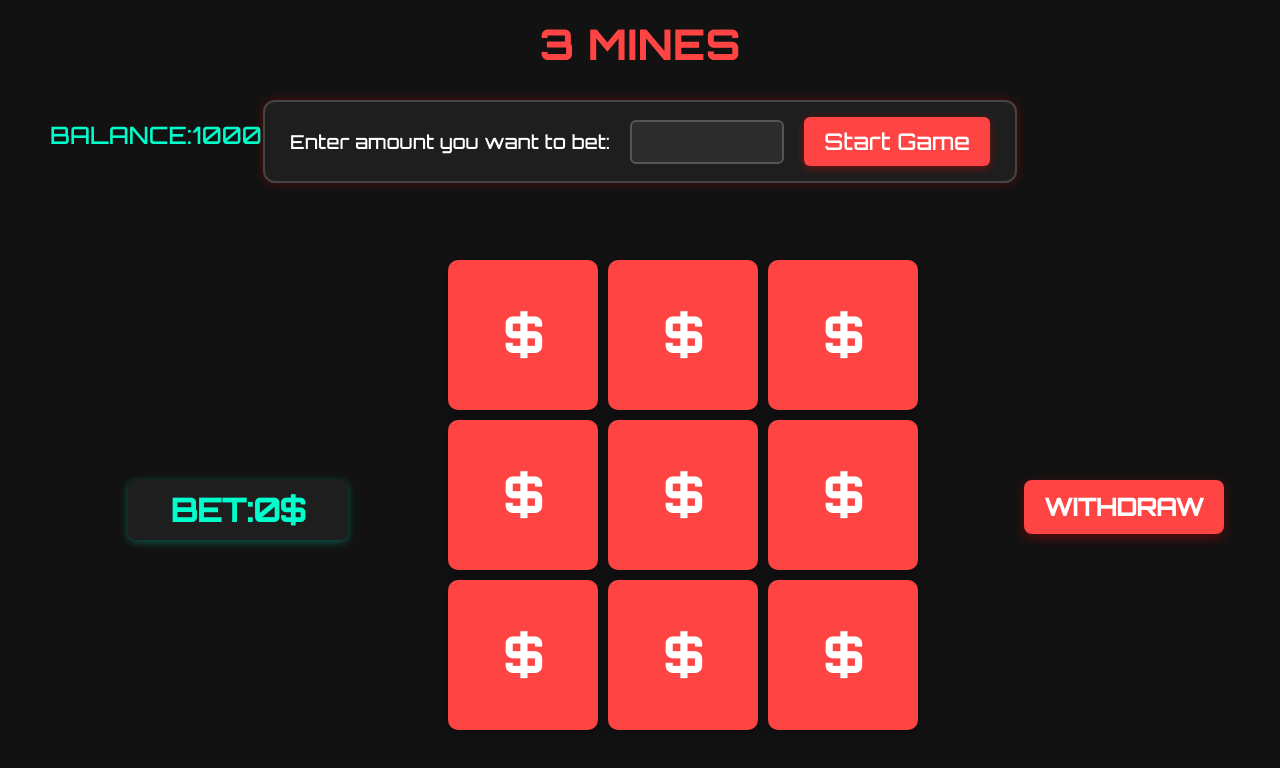
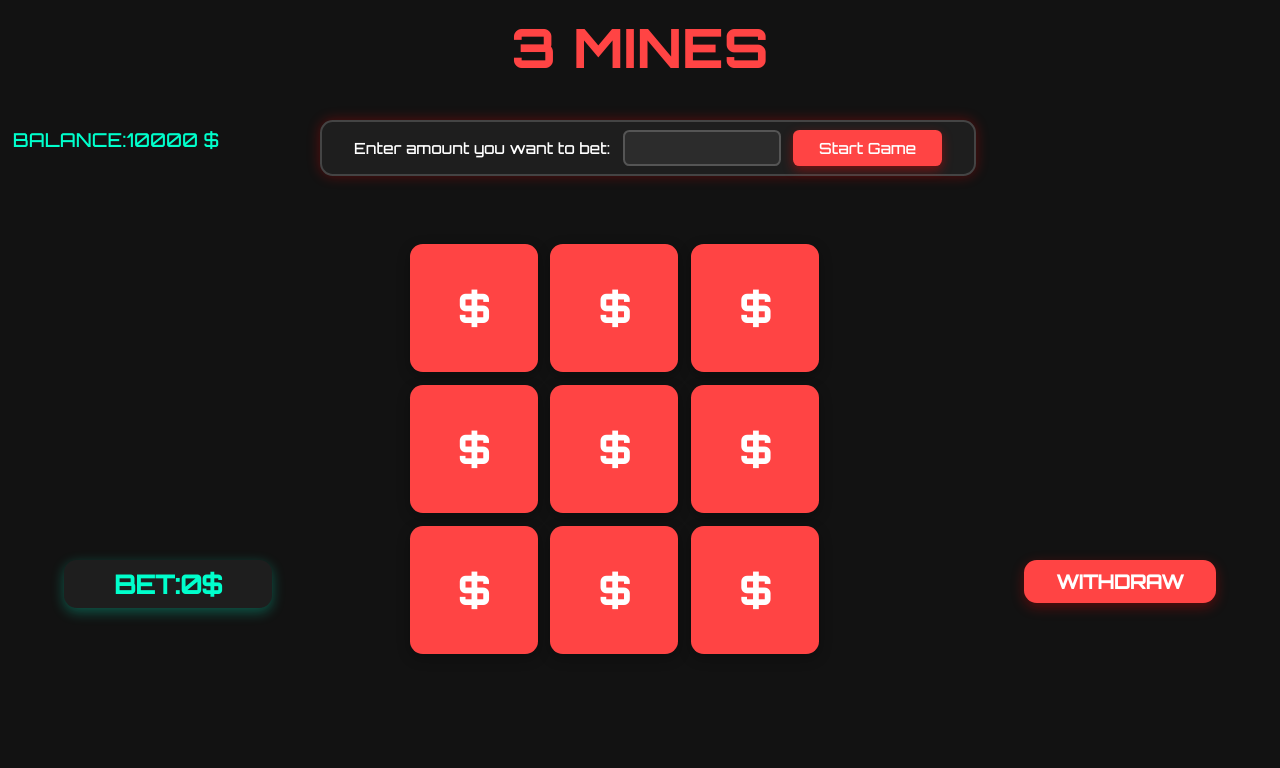
Before and after one commit to debugaditya/3-MINES, a plain HTML site: page index.html in a window 1280 px wide. Drawn offline with Linux system fonts and the light colour scheme.

Commit message:
Update style.css

```diff
--- a/style.css
+++ b/style.css
@@ -8,58 +8,55 @@ body {
   padding: 0;
 }
 
-/* Headings */
 h1 {
   font-family: 'Orbitron', sans-serif;
-  font-size: 2.5em;
+  font-size: 4vw;
   text-align: center;
-  margin-top: 20px;
+  margin-top: 2vh;
   color: #ff4444;
-  letter-spacing: 2px;
+  letter-spacing: 0.2vw;
 }
 
 p {
-  font-size: 1.5em;
+  font-size: 2vw;
   text-align: center;
-  margin-top: 10px;
+  margin-top: 1vh;
   color: #dddddd;
 }
 
-/* Balance display */
 .balance {
   position: absolute;
-  font-size: 1.5em;
+  font-size: 1.5vw;
   font-family: 'Orbitron', sans-serif;
   color: #00ffcc;
-  top: 120px;
-  left: 50px;
+  top: 16vh;
+  left: 1vw;
 }
 
-/* Form container */
 .balance-form-container {
   display: flex;
   align-items: center;
   justify-content: center;
-  gap: 40px;
-  margin-top: 20px;
+  gap: 3vw;
+  margin-top: 3vh;
   flex-wrap: wrap;
 }
 
-/* Form style */
 form {
   position: absolute;
-  top: 5%;
+  top: 10vh;
+  left: 25vw;
   display: flex;
   justify-content: center;
   align-items: center;
-  gap: 20px;
-  margin-top: 60px;
-  font-size: 1.2em;
-  padding: 15px 25px;
-  border: 2px solid #444;
-  border-radius: 12px;
+  gap: 1vw;
+  font-size: 1.2vw;
+  padding: 1vh 2.5vw;
+  border: 0.2vw solid #444;
+  border-radius: 1vw;
   background-color: #1e1e1e;
-  box-shadow: 0 0 10px rgba(255, 0, 0, 0.3);
+  box-shadow: 0 0 1vw rgba(255, 0, 0, 0.3);
+  margin-top: 5vh;
 }
 
 form label {
@@ -68,34 +65,32 @@ form label {
 }
 
 form input[type="number"] {
-  padding: 8px 15px;
+  padding: 1vh 1vw;
   font-family: 'Orbitron', sans-serif;
-  font-size: 1em;
-  border: 2px solid #555;
-  border-radius: 6px;
-  width: 120px;
+  font-size: 1vw;
+  border: 0.2vw solid #555;
+  border-radius: 0.5vw;
+  width: 10vw;
   background-color: #2c2c2c;
   color: #fff;
 }
 
 form input[type="number"]:focus {
   border-color: #ff4444;
-  font-family: 'Orbitron', sans-serif;
   outline: none;
 }
 
-/* Start Game Button */
 form button[type="submit"] {
-  font-size: 1.2em;
+  font-size: 1.2vw;
   background-color: #ff4444;
   color: white;
   border: none;
-  padding: 10px 20px;
-  border-radius: 6px;
+  padding: 1vh 2vw;
+  border-radius: 0.5vw;
   cursor: pointer;
+  font-family: 'Orbitron', sans-serif;
+  box-shadow: 0 0.5vh 0.8vw rgba(255, 0, 0, 0.4);
   transition: background-color 0.3s ease, transform 0.2s ease;
-  font-family: 'Orbitron', sans-serif;
-  box-shadow: 0 2px 8px rgba(255, 0, 0, 0.4);
 }
 
 form button[type="submit"]:hover {
@@ -103,35 +98,34 @@ form button[type="submit"]:hover {
   transform: scale(1.05);
 }
 
-/* Grid */
 .box-container {
   position: absolute;
-  top: 30%;
-  left: 35%;
+  top: 30vh;
+  left: 32vw;
+  margin: 0 auto;
+  margin-top: 0.5vh;
   display: grid;
-  grid-template-columns: repeat(3, 150px);
-  gap: 10px;
-  margin-top: 20px;
+  grid-template-columns: repeat(3, 10vw);
+  grid-gap: 1vw;
   justify-content: center;
   align-items: center;
-  width: max-content;
-  z-index: 1; /* Lower layer */
+  z-index: 1;
 }
 
 .box {
-  width: 150px;
-  height: 150px;
+  width: 10vw;
+  height: 10vw;
   background-color: #ff4444;
   color: white;
   font-family: 'Orbitron', sans-serif;
   font-weight: bold;
-  font-size: 3em;
-  line-height: 150px;
+  font-size: 3vw;
+  line-height: 10vw;
   text-align: center;
   cursor: pointer;
   user-select: none;
-  border-radius: 10px;
-  box-shadow: 0 4px 12px rgba(0,0,0,0.3);
+  border-radius: 1vw;
+  box-shadow: 0 0.5vh 1vw rgba(0, 0, 0, 0.3);
   transition: background-color 0.3s ease, transform 0.2s ease;
 }
 
@@ -140,40 +134,38 @@ form button[type="submit"]:hover {
   transform: scale(1.05);
 }
 
-/* Winning Amount */
 .winning {
   position: absolute;
-  top: 60%;
-  left: 10%;
-  width: 200px;
+  top: 70vh;
+  left: 5vw;
+  width: 15vw;
   color: #00ffcc;
   font-family: 'Orbitron', sans-serif;
   font-weight: bold;
   text-align: center;
-  font-size: 2em;
+  font-size: 2vw;
   background-color: #1e1e1e;
-  padding: 10px;
-  border-radius: 8px;
-  box-shadow: 0 2px 8px rgba(0, 255, 204, 0.3);
+  padding: 1vh;
+  border-radius: 1vw;
+  box-shadow: 0 0.5vh 1vw rgba(0, 255, 204, 0.3);
 }
 
-/* Withdraw Button */
 .withdraw {
   position: absolute;
-  top: 60%;
-  left: 80%;
-  width: 200px;
+  top: 70vh;
+  right: 5vw;
+  width: 15vw;
   color: white;
   background-color: #ff4444;
   font-weight: bold;
   text-align: center;
-  font-size: 1.5em;
-  padding: 12px;
+  font-size: 1.5vw;
+  padding: 1.2vh;
   cursor: pointer;
   border: none;
-  border-radius: 8px;
+  border-radius: 1vw;
   font-family: 'Orbitron', sans-serif;
-  box-shadow: 0 4px 12px rgba(255, 0, 0, 0.3);
+  box-shadow: 0 0.5vh 1vw rgba(255, 0, 0, 0.3);
   transition: background-color 0.3s ease, transform 0.2s ease;
 }
 
@@ -181,3 +173,25 @@ form button[type="submit"]:hover {
   background-color: #cc0000;
   transform: scale(1.05);
 }
+
+@media (max-width: 768px) {
+  .box-container {
+    grid-template-columns: repeat(3, 20vw);
+  }
+  .box {
+    width: 20vw;
+    height: 20vw;
+    font-size: 5vw;
+    line-height: 20vw;
+  }
+  form {
+    font-size: 3vw;
+  }
+  form input[type="number"] {
+    width: 20vw;
+    font-size: 3vw;
+  }
+  form button[type="submit"] {
+    font-size: 3vw;
+  }
+}
```
